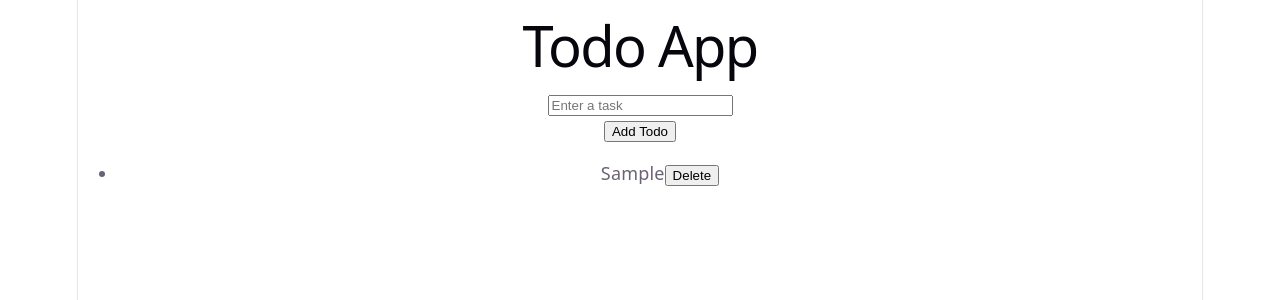
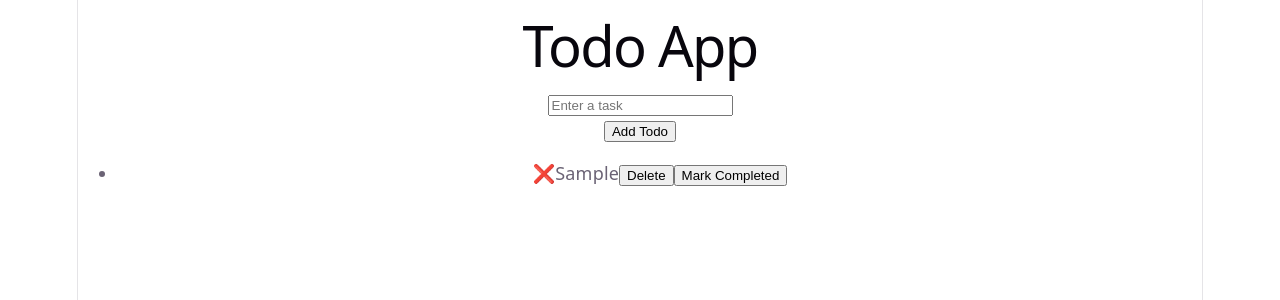
Before and after one commit to RaphaelRoyM/TodoList-React, a React (Vite) app in the folder todo-app/: page / in a window 1280 px wide. Both pictures are taken after typing "Sample" into the empty fields and a click on the button "Add Todo". Shown: the top 300 px of the page. Built offline with nearby package versions, Linux system fonts and the light colour scheme.

Commit message:
delete functionality completed. marking button completed

```diff
--- a/todo-app/src/App.jsx
+++ b/todo-app/src/App.jsx
@@ -9,17 +9,33 @@ function App() {
   function addTodo() {
 
     if (task.trim() === "") return;//if trim is not used then " " empty space is considered as a task and it will be added to the list of todos
-    setTodos([...todos, task]);
+    setTodos([...todos,
+    {
+      text: task,
+      completed: false
+    }
+    ]);
     setTask("");
   }
 
-  function deleteTodo(index) {
-    const updatedTodos = todos.filter((todos, index) => {//why splice is not used because splice mutates the original array and filter returns a new array without mutating the original array
-      return index !== indexToDelete
+  function deleteTodo(indexToDelete) {
+    const updatedTodos = todos.filter((todo, index) => {//why splice is not used because splice mutates the original array and filter returns a new array without mutating the original array
+      return index !== indexToDelete;
     });
     setTodos(updatedTodos);
   }
 
+  function toggleComplete(indexToToggle) {
+    const updatedTodos = todos.map((todo, index) => {
+      if (index === indexToToggle) {
+        return {
+          ...todo,
+          completed: !todo.completed
+        };
+      }
+    });
+    setTodos(updatedTodos);
+  }
   return (
     <div>
       <h1>
@@ -34,10 +50,21 @@ function App() {
       <ul>
         {
           todos.map((todo, index) => (
-            <li key={index} >{todo}
+            <li key={index} >
+              <span>
+                {
+                  todo.completed ? "✅" : "❌"
+                }
+                {todo.text}
+              </span>
+
               <button onClick={() => deleteTodo(index)}>
                 Delete
               </button>
+              <button onClick={() => toggleComplete(index)}>
+                Mark Completed
+              </button>
+
             </li>
           ))
         }
```
